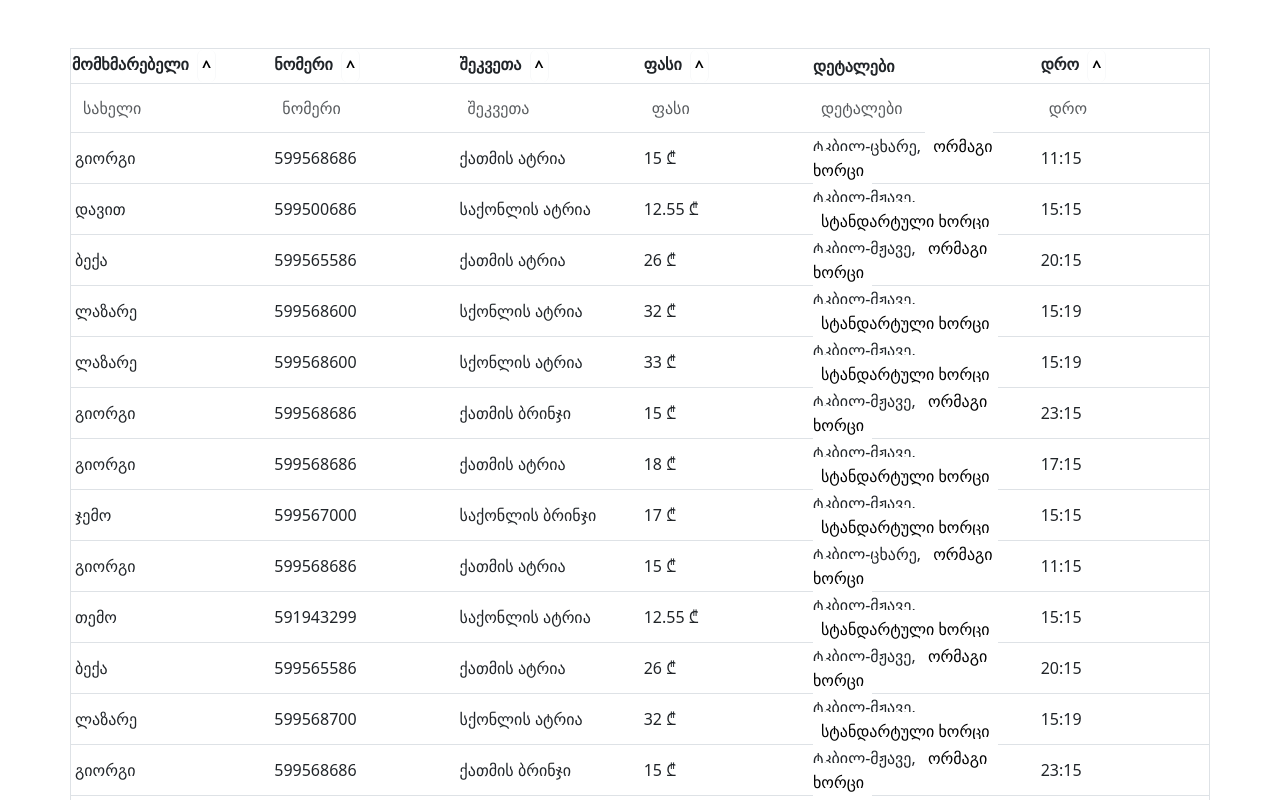
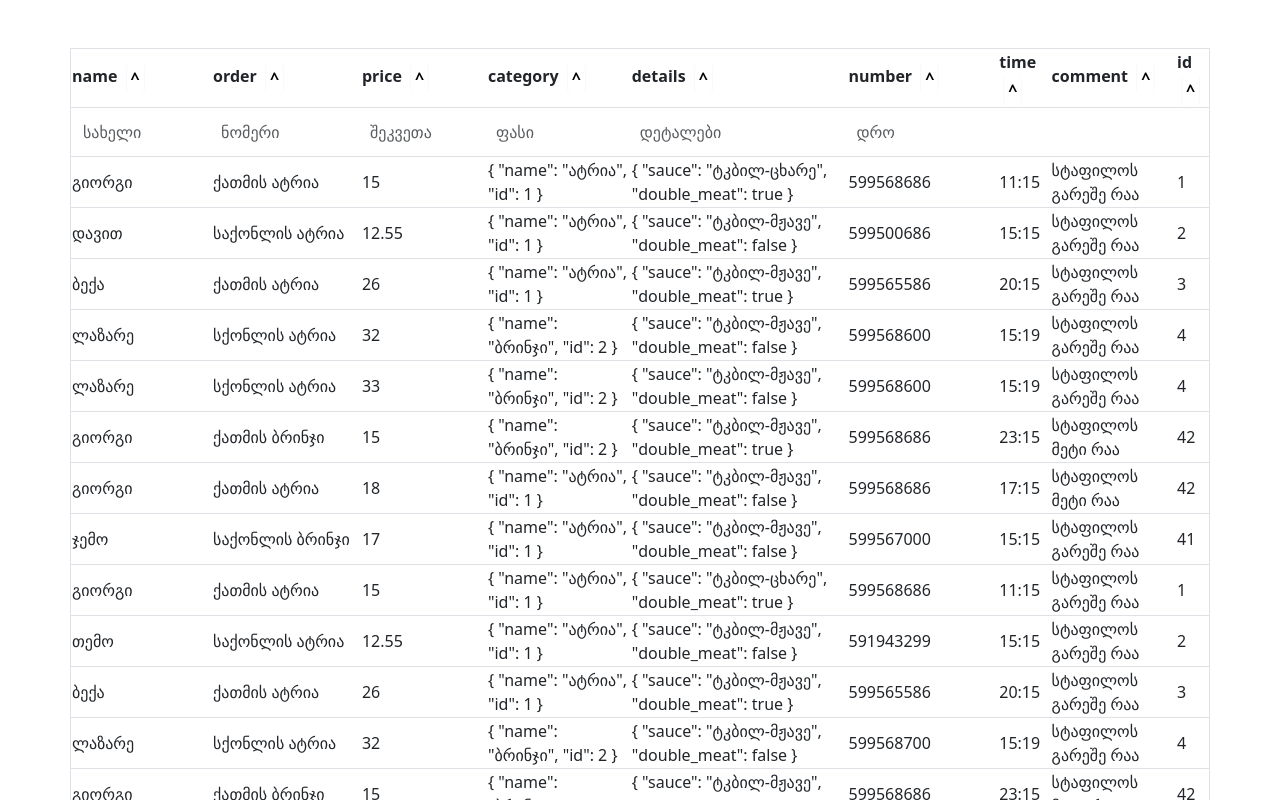
Before and after one commit to gqiqava/vue-3-table, a Vue app: page / in a window 1280 px wide. Shown: the top 800 px of the page. Built offline with nearby package versions, Linux system fonts and the light colour scheme; no server answers.

Commit message:
first working Table

```diff
--- a/src/App.vue
+++ b/src/App.vue
@@ -9,7 +9,11 @@ let users = ref()
 
 fetch('https://dummyjson.com/users')
   .then((res) => res.json())
-  .then((res) => (users.value = res.users))
+  .then((res) => console.log(res.users))
+
+setTimeout(() => {
+  console.log(users.value)
+}, 100)
 
 let inMeal = ref([
   {
--- a/src/components/TableComponent.vue
+++ b/src/components/TableComponent.vue
@@ -1,7 +1,7 @@
 <template>
   <table class="table table-bordered container mt-5 border" style="border-spacing: 2">
     <tr>
-      <th>
+      <!-- <th>
         მომხმარებელი
         <button type="button" @click="sortDataByName" class="btn btn-light ms-1 p-1 fw-bold">
           ^
@@ -29,6 +29,12 @@
       <th>
         დრო
         <button type="button" @click="sortDataByTime" class="btn btn-light ms-1 p-1 fw-bold">
+          ^
+        </button>
+      </th> -->
+      <th v-for="(singleData, ind) in tableHeaders" :key="ind">
+        {{ singleData }}
+        <button type="button" @click="sortDataByName" class="btn btn-light ms-1 p-1 fw-bold">
           ^
         </button>
       </th>
@@ -90,16 +96,7 @@
       </th>
     </tr>
     <tr v-for="(item, ind) in userTable" :key="ind" :class="{ darker: ind % 2 === 0 }">
-      <td class="ps-1">{{ item.name }}</td>
-      <td>{{ item.number }}</td>
-      <td>{{ item.order }}</td>
-      <td>{{ item.price }} ₾</td>
-      <td>
-        {{ item.details.sauce }},
-        <span v-if="item.details.double_meat">ორმაგი ხორცი</span>
-        <span v-else>სტანდარტული ხორცი</span>
-      </td>
-      <td>{{ item.time }}</td>
+      <td class="" v-for="conc in item">{{ conc }}</td>
     </tr>
   </table>
   <button class="btn btn-success fw-bold ms-5" @click="generateCSV()">Download XLSX</button>
@@ -125,6 +122,7 @@ const props = defineProps({
 
 let compTable = ref(props.dataTable)
 let userTable = ref(props.dataTable)
+let tableHeaders = Object.keys(userTable.value[0])
 
 watch(
   inputArr,
```
